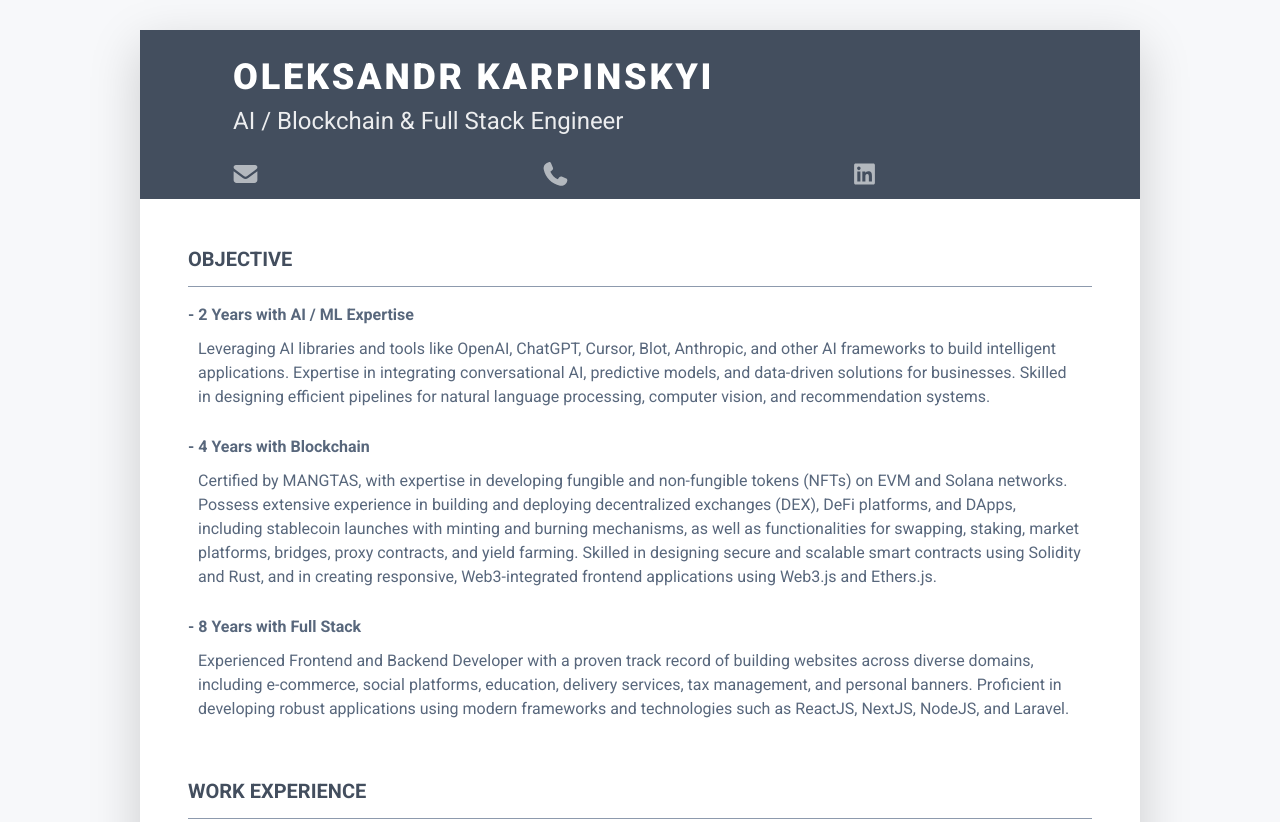
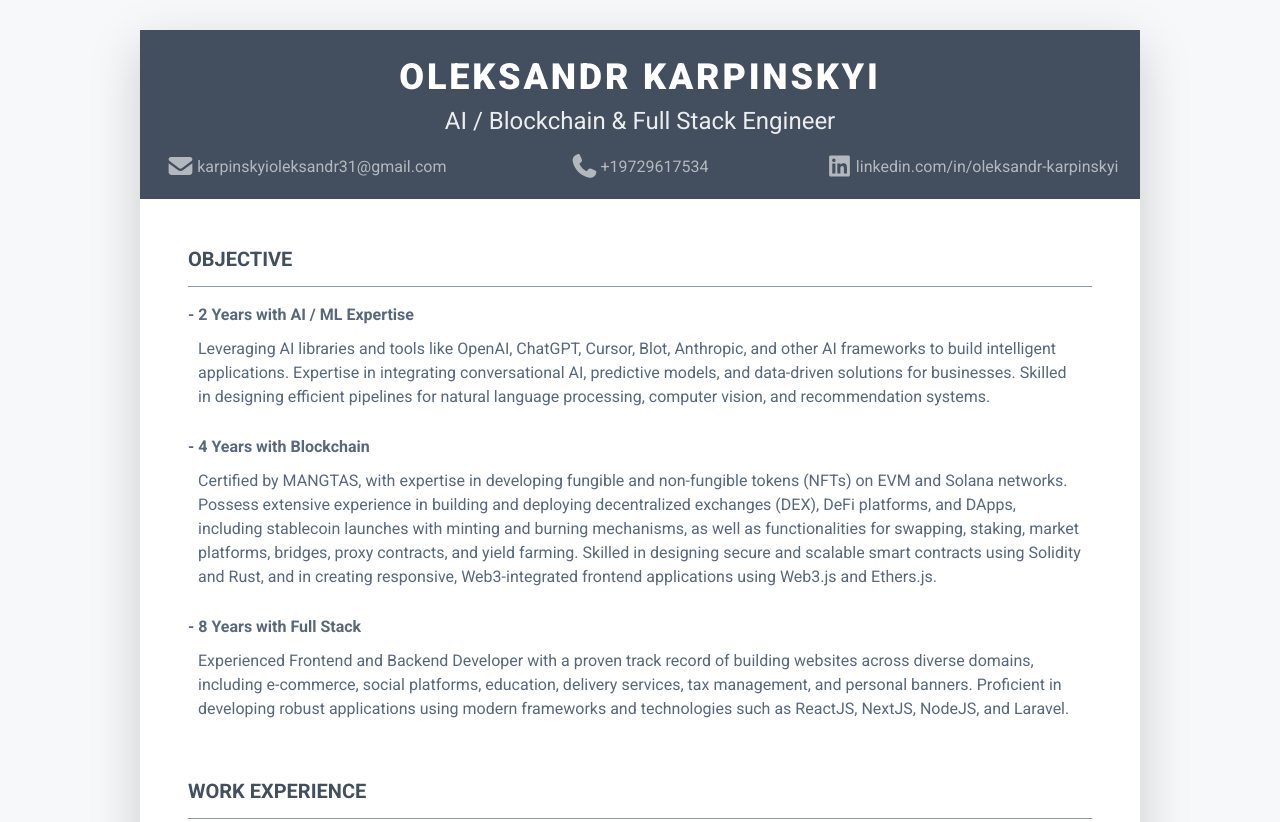
Before and after one commit to karpin-olek/karin-olek.github.io, a plain HTML site: page index.html in a window 1280 px wide. Shown: the top 822 px of the page. Drawn offline with Linux system fonts and the light colour scheme.

Commit message:
Update index.html

```diff
--- a/index.html
+++ b/index.html
@@ -27,28 +27,31 @@
     <div class="resume-wrapper-inner mx-auto text-left bg-white shadow-lg">
       <header class="resume-header pt-4 pt-md-0">
         <div class="row resume-header-body">
-          <div class="col-md-12 my-2" style="padding-left: 100px; padding-top: 10px;">
+          <div class="col-md-12 my-2" style="padding-top: 10px;">
             <div class="primary-info">
-              <h1 class="name mt-0 mb-1 text-white text-uppercase text-uppercase pt-2">
+              <h1 class="name mt-0 mb-1 text-white text-uppercase text-uppercase pt-2 text-center">
                 Oleksandr Karpinskyi
               </h1>
-              <div class="title mb-3">
+              <div class="title mb-2 text-center">
                 AI / Blockchain & Full Stack Engineer
               </div>
-              <div class="row pt-2">
-                <div class="col-md-4 mb-1">
+              <div class="row p-2">
+                <div class="col-md-4 mb-1 text-center">
                   <a href="mailto:karpinskyioleksandr31@gmail.com">
                     <i class="fa fa-envelope fa-lg" data-fa-transform="grow-3"></i>
+                    karpinskyioleksandr31@gmail.com
                   </a>
                 </div>
-                <div class="col-md-4 mb-1">
+                <div class="col-md-4 mb-1 text-center">
                   <a href="tel:+19729617534">
                     <i class="fa fa-phone fa-lg" data-fa-transform="grow-3"></i>
+                    +19729617534
                   </a>
                 </div>
-                <div class="col-md-4 mb-1">
+                <div class="col-md-4 mb-1 text-center">
                   <a href="https://www.linkedin.com/in/oleksandr-karpinskyi-312762337">
                     <i class="fab fa-linkedin fa-lg" data-fa-transform="grow-3"></i>
+                    linkedin.com/in/oleksandr-karpinskyi
                   </a>
                 </div>
               </div>
```
